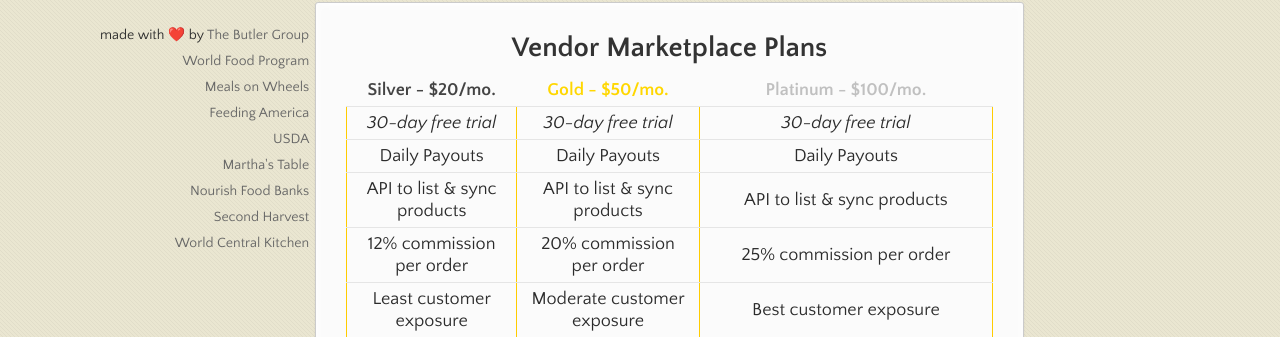
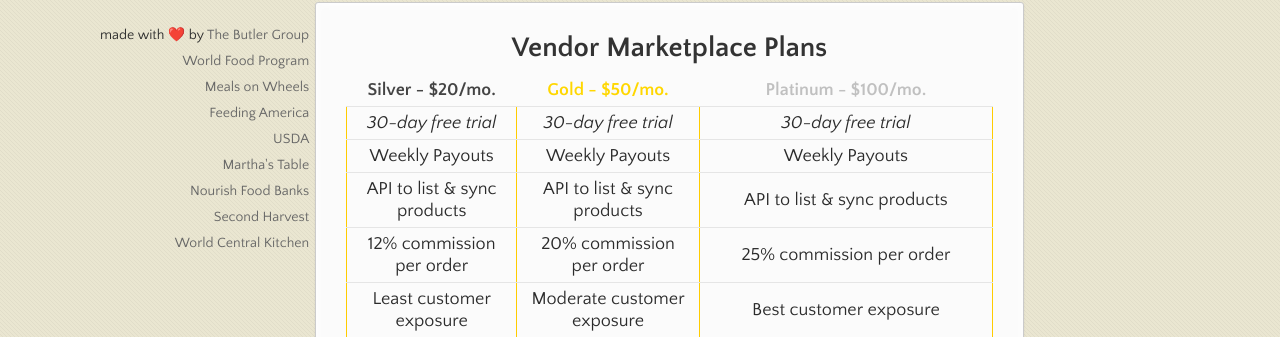
Before and after one commit to butlergroup/Food-Scoot, a Jekyll site: the page built from vendors.md, in a window 1280 px wide. Shown: the part 328-665 px from the top of the page. Built offline with Jekyll 4.4.1, drawn with Linux system fonts in a browser that asks for light colours; our own code applies the rules of GitHub Pages for plain Markdown files.

Commit message:
modified:   vendors.md

```diff
--- a/vendors.md
+++ b/vendors.md
@@ -6,7 +6,7 @@ layout: default
 |       Silver - $20/mo.      | <font color="gold">Gold - $50/mo.</font> |      <font color="silver">Platinum - $100/mo.</font>     |
 |:---------------------------:|:----------------------------------------:|:--------------------------------------------------------:|
 |     _30-day free trial_     |            _30-day free trial_           |                    _30-day free trial_                   |
-|        Daily Payouts        |               Daily Payouts              |                       Daily Payouts                      |
+|        Weekly Payouts       |              Weekly Payouts              |                      Weekly Payouts                      |
 | API to list & sync products |        API to list & sync products       |                API to list & sync products               |
 |   12% commission per order  |         20% commission per order         |                 25% commission per order                 |
 |   Least customer exposure   |        Moderate customer exposure        |                  Best customer exposure                  |
```
